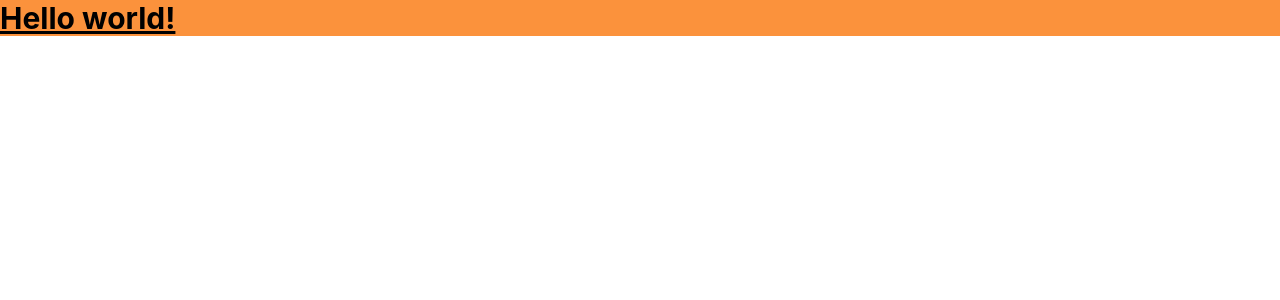
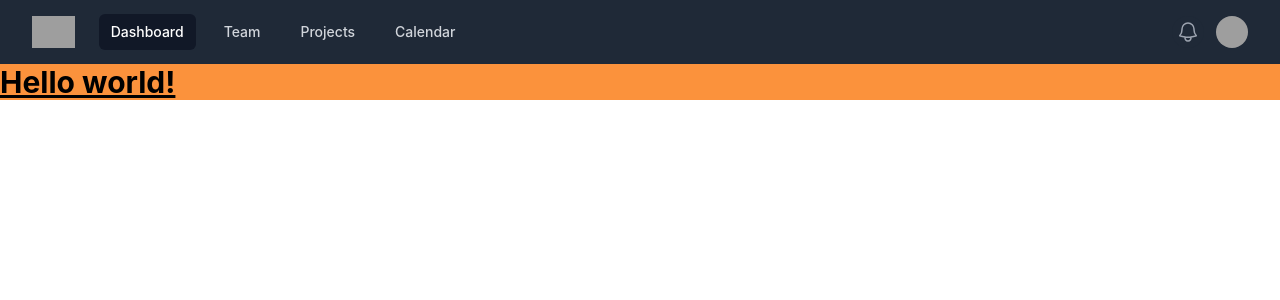
Before and after one commit to MailingDelgadoMedina/testEx, a React (Create React App) app: page / in a window 1280 px wide. Shown: the top 300 px of the page. Built offline with nearby package versions, Linux system fonts and the light colour scheme; grey boxes are pictures that could not be loaded.

Commit message:
close #1, I finished the NavBar

```diff
--- a/package.json
+++ b/package.json
@@ -3,6 +3,11 @@
   "version": "0.1.0",
   "private": true,
   "dependencies": {
+    "@headlessui/react": "^1.7.14",
+    "@heroicons/react": "^2.0.18",
+    "@tailwindcss/aspect-ratio": "^0.4.2",
+    "@tailwindcss/forms": "^0.5.3",
+    "@tailwindcss/typography": "^0.5.9",
     "@testing-library/jest-dom": "^5.16.5",
     "@testing-library/react": "^13.4.0",
     "@testing-library/user-event": "^13.5.0",
--- a/src/App.js
+++ b/src/App.js
@@ -1,9 +1,11 @@
 import logo from './logo.svg';
 import './App.css';
+import Navbar from './Navbar';
 
 function App() {
   return (
     <div >
+      <Navbar/>
        <h1 className=" bg-orange-400 text-3xl font-bold underline">
       Hello world!
     </h1>
--- a/src/Navbar.js
+++ b/src/Navbar.js
@@ -1,8 +1,156 @@
-import React from 'react'
 
+import React,{ Fragment } from 'react'
+import { Disclosure, Menu, Transition } from '@headlessui/react'
+import { Bars3Icon, BellIcon, XMarkIcon } from '@heroicons/react/24/outline'
+
+const navigation = [
+  { name: 'Dashboard', href: '#', current: true },
+  { name: 'Team', href: '#', current: false },
+  { name: 'Projects', href: '#', current: false },
+  { name: 'Calendar', href: '#', current: false },
+]
+
+function classNames(...classes) {
+  return classes.filter(Boolean).join(' ')
+}
 function Navbar() {
   return (
-    <div>Navbar</div>
+    <Disclosure as="nav" className="bg-gray-800">
+      {({ open }) => (
+        <>
+          <div className="mx-auto max-w-7xl px-2 sm:px-6 lg:px-8">
+            <div className="relative flex h-16 items-center justify-between">
+              <div className="absolute inset-y-0 left-0 flex items-center sm:hidden">
+                {/* Mobile menu button*/}
+                <Disclosure.Button className="inline-flex items-center justify-center rounded-md p-2 text-gray-400 hover:bg-gray-700 hover:text-white focus:outline-none focus:ring-2 focus:ring-inset focus:ring-white">
+                  <span className="sr-only">Open main menu</span>
+                  {open ? (
+                    <XMarkIcon className="block h-6 w-6" aria-hidden="true" />
+                  ) : (
+                    <Bars3Icon className="block h-6 w-6" aria-hidden="true" />
+                  )}
+                </Disclosure.Button>
+              </div>
+              <div className="flex flex-1 items-center justify-center sm:items-stretch sm:justify-start">
+                <div className="flex flex-shrink-0 items-center">
+                  <img
+                    className="block h-8 w-auto lg:hidden"
+                    src="https://tailwindui.com/img/logos/mark.svg?color=indigo&shade=500"
+                    alt="Your Company"
+                  />
+                  <img
+                    className="hidden h-8 w-auto lg:block"
+                    src="https://tailwindui.com/img/logos/mark.svg?color=indigo&shade=500"
+                    alt="Your Company"
+                  />
+                </div>
+                <div className="hidden sm:ml-6 sm:block">
+                  <div className="flex space-x-4">
+                    {navigation.map((item) => (
+                      <a
+                        key={item.name}
+                        href={item.href}
+                        className={classNames(
+                          item.current ? 'bg-gray-900 text-white' : 'text-gray-300 hover:bg-gray-700 hover:text-white',
+                          'rounded-md px-3 py-2 text-sm font-medium'
+                        )}
+                        aria-current={item.current ? 'page' : undefined}
+                      >
+                        {item.name}
+                      </a>
+                    ))}
+                  </div>
+                </div>
+              </div>
+              <div className="absolute inset-y-0 right-0 flex items-center pr-2 sm:static sm:inset-auto sm:ml-6 sm:pr-0">
+                <button
+                  type="button"
+                  className="rounded-full bg-gray-800 p-1 text-gray-400 hover:text-white focus:outline-none focus:ring-2 focus:ring-white focus:ring-offset-2 focus:ring-offset-gray-800"
+                >
+                  <span className="sr-only">View notifications</span>
+                  <BellIcon className="h-6 w-6" aria-hidden="true" />
+                </button>
+
+                {/* Profile dropdown */}
+                <Menu as="div" className="relative ml-3">
+                  <div>
+                    <Menu.Button className="flex rounded-full bg-gray-800 text-sm focus:outline-none focus:ring-2 focus:ring-white focus:ring-offset-2 focus:ring-offset-gray-800">
+                      <span className="sr-only">Open user menu</span>
+                      <img
+                        className="h-8 w-8 rounded-full"
+                        src="https://images.unsplash.com/photo-1472099645785-5658abf4ff4e?ixlib=rb-1.2.1&ixid=eyJhcHBfaWQiOjEyMDd9&auto=format&fit=facearea&facepad=2&w=256&h=256&q=80"
+                        alt=""
+                      />
+                    </Menu.Button>
+                  </div>
+                  <Transition
+                    as={Fragment}
+                    enter="transition ease-out duration-100"
+                    enterFrom="transform opacity-0 scale-95"
+                    enterTo="transform opacity-100 scale-100"
+                    leave="transition ease-in duration-75"
+                    leaveFrom="transform opacity-100 scale-100"
+                    leaveTo="transform opacity-0 scale-95"
+                  >
+                    <Menu.Items className="absolute right-0 z-10 mt-2 w-48 origin-top-right rounded-md bg-white py-1 shadow-lg ring-1 ring-black ring-opacity-5 focus:outline-none">
+                      <Menu.Item>
+                        {({ active }) => (
+                          <a
+                            href="#"
+                            className={classNames(active ? 'bg-gray-100' : '', 'block px-4 py-2 text-sm text-gray-700')}
+                          >
+                            Your Profile
+                          </a>
+                        )}
+                      </Menu.Item>
+                      <Menu.Item>
+                        {({ active }) => (
+                          <a
+                            href="#"
+                            className={classNames(active ? 'bg-gray-100' : '', 'block px-4 py-2 text-sm text-gray-700')}
+                          >
+                            Settings
+                          </a>
+                        )}
+                      </Menu.Item>
+                      <Menu.Item>
+                        {({ active }) => (
+                          <a
+                            href="#"
+                            className={classNames(active ? 'bg-gray-100' : '', 'block px-4 py-2 text-sm text-gray-700')}
+                          >
+                            Sign out
+                          </a>
+                        )}
+                      </Menu.Item>
+                    </Menu.Items>
+                  </Transition>
+                </Menu>
+              </div>
+            </div>
+          </div>
+
+          <Disclosure.Panel className="sm:hidden">
+            <div className="space-y-1 px-2 pb-3 pt-2">
+              {navigation.map((item) => (
+                <Disclosure.Button
+                  key={item.name}
+                  as="a"
+                  href={item.href}
+                  className={classNames(
+                    item.current ? 'bg-gray-900 text-white' : 'text-gray-300 hover:bg-gray-700 hover:text-white',
+                    'block rounded-md px-3 py-2 text-base font-medium'
+                  )}
+                  aria-current={item.current ? 'page' : undefined}
+                >
+                  {item.name}
+                </Disclosure.Button>
+              ))}
+            </div>
+          </Disclosure.Panel>
+        </>
+      )}
+    </Disclosure>
   )
 }
 
```
Also changed, not shown: 1 other file (tests, documents, lock files or other folders).
